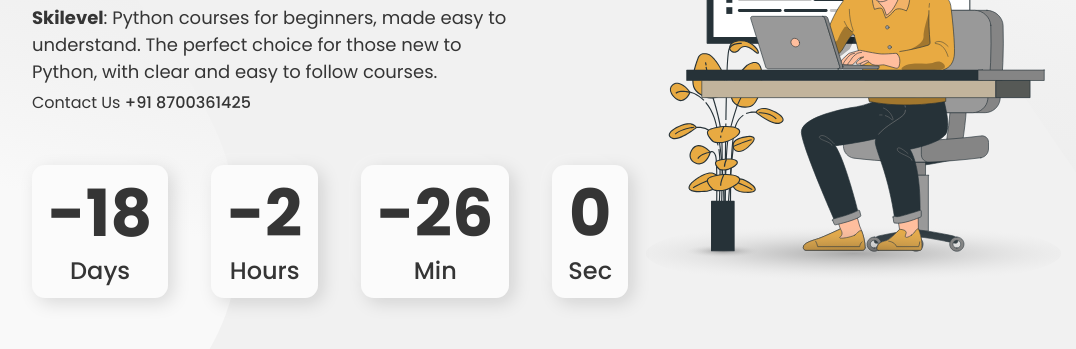
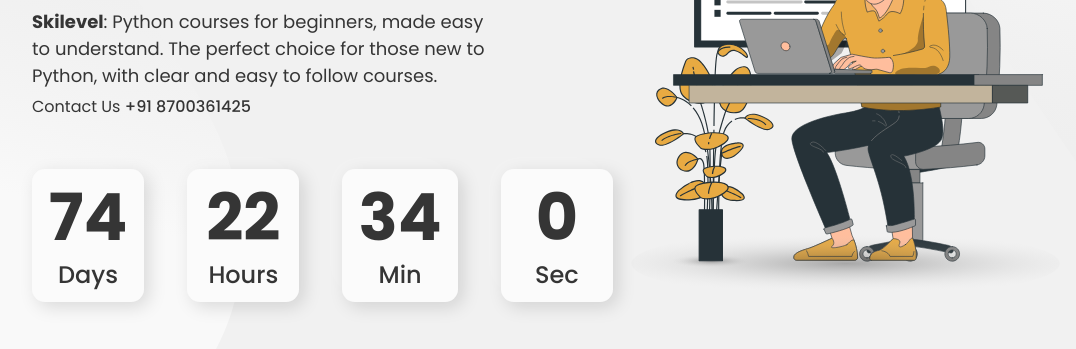
Before and after one commit to Nitinsha58/skilevel-prod, a plain HTML site: page index.html in a window 1280 px wide. Shown: the part 325-674 px from the top of the page, without its empty margins (72-1148 px from the left). Drawn offline with Linux system fonts and the light colour scheme; files whose address does not match are found by name.

Commit message:
change skilevel timings

```diff
--- a/app.js
+++ b/app.js
@@ -1,5 +1,5 @@
 const countdown = ()=>{
-    const countDate = new Date('Mar 30, 2023, 10:26:00').getTime()
+    const countDate = new Date('Jun 30, 2023, 10:26:00').getTime()
     const now = new Date().getTime();
 
     const gap = countDate - now;
```
Also changed, not shown: index.html (line endings or trailing spaces).
